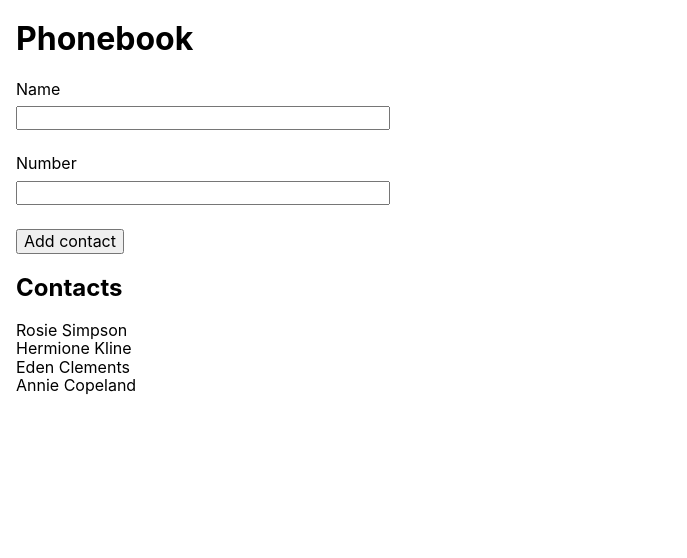
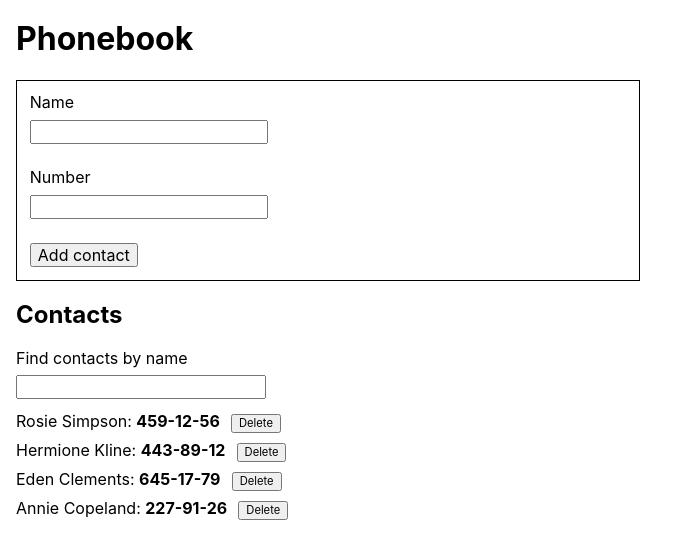
Before and after one commit to BoikoIgor/goit-react-hw-03-phonebook, a React (Create React App) app: page / in a window 1280 px wide. Shown: the top 558 px of the page, without its empty margins (0-687 px from the left). Built offline with nearby package versions, Linux system fonts and the light colour scheme.

Commit message:
add del contact

```diff
--- a/src/components/App.js
+++ b/src/components/App.js
@@ -4,6 +4,7 @@ import { GlobalStyle } from './GlobalStyle';
 import { nanoid } from 'nanoid';
 import { ContactForm } from './ContactForm/ContactForm';
 import { ContactList } from './ContactList/ContactList';
+import { Filter } from './Filter/Filter';
 
 export class App extends Component {
   state = {
@@ -13,10 +14,14 @@ export class App extends Component {
       { id: 'id-3', name: 'Eden Clements', number: '645-17-79' },
       { id: 'id-4', name: 'Annie Copeland', number: '227-91-26' },
     ],
-    name: '',
+    filter: '',
   };
-  formSubmitHandler = ({ name, number }) => {
-    this.setState(prevState => {
+  addContact = ({ name, number }) => {
+    this.state.contacts.some(
+      contact => contact.name.toLocaleLowerCase() === name.toLocaleLowerCase()
+    )
+      ? alert(`${name} is already in contacts`)
+      : this.setState(prevState => {
           return {
             contacts: [
               ...prevState.contacts,
@@ -29,21 +34,35 @@ export class App extends Component {
           };
         });
   };
+  onChangeInput = evt => {
+    const { name, value } = evt.currentTarget;
+    this.setState({ [name]: value });
+  };
+  filter = () => {
+    const { contacts, filter } = this.state;
+    const filteredContacts = contacts.filter(contact =>
+      contact.name.toLowerCase().includes(filter.toLowerCase())
+    );
+    return filteredContacts;
+  };
+  delContact = id => {
+    const filtred = this.state.contacts.filter(contact => contact.id !== id);
+    this.setState({ contacts: filtred });
+  };
+
   render() {
-    // const { value } = this.state.name;
     return (
       <Layout>
         <div>
           <h1>Phonebook</h1>
-          <ContactForm
-            // value={this.state.name}
-            // onChange={this.handleChange}
-            onSubmit={this.formSubmitHandler}
-          />
+          <ContactForm onSubmit={this.addContact} />
 
           <h2>Contacts</h2>
-          {/* <Filter ... /> */}
-          <ContactList contacts={this.state.contacts} />
+          <Filter
+            filter={this.state.filter}
+            onChangeInput={this.onChangeInput}
+          />
+          <ContactList contacts={this.filter()} delContact={this.delContact} />
         </div>
         <GlobalStyle />
       </Layout>
--- a/src/components/ContactForm/ContactForm.js
+++ b/src/components/ContactForm/ContactForm.js
@@ -1,34 +1,43 @@
-// import PropTypes from 'prop-types';
+import PropTypes from 'prop-types';
 import { Component } from 'react';
 import { nanoid } from 'nanoid';
 const INITIAL_STATE = { name: '', number: '' };
+
 export class ContactForm extends Component {
   state = INITIAL_STATE;
   nameInputId = nanoid(10);
   numberInputId = nanoid(5);
+
   handleChange = evt => {
     const { name, value } = evt.currentTarget;
     this.setState({ [name]: value });
   };
   handleSubmit = evt => {
     evt.preventDefault();
-    // console.log(this.state);
     this.props.onSubmit({ ...this.state });
     this.reset();
   };
   reset = () => {
     this.setState({ ...INITIAL_STATE });
   };
+
   render() {
     return (
-      <form onSubmit={this.handleSubmit}>
+      <form
+        onSubmit={this.handleSubmit}
+        style={{
+          border: '0.1rem solid black',
+          width: '50%',
+          padding: '0.8rem',
+        }}
+      >
         <label
           htmlFor={this.nameInputId}
           style={{ display: 'flex', flexDirection: 'column', gap: '0.5rem' }}
         >
           Name
           <input
-            style={{ width: '30%' }}
+            style={{ width: '40%' }}
             type="text"
             name="name"
             value={this.state.name}
@@ -50,7 +59,7 @@ export class ContactForm extends Component {
         >
           Number
           <input
-            style={{ width: '30%' }}
+            style={{ width: '40%' }}
             type="tel"
             name="number"
             value={this.state.number}
@@ -68,3 +77,6 @@ export class ContactForm extends Component {
     );
   }
 }
+ContactForm.propTypes = {
+  onSubmit: PropTypes.func.isRequired,
+};
--- a/src/components/ContactList/ContactList.js
+++ b/src/components/ContactList/ContactList.js
@@ -1,11 +1,28 @@
-// import PropTypes from 'prop-types';
-export const ContactList = ({ contacts }) => {
+import PropTypes from 'prop-types';
+export const ContactList = ({ contacts, delContact }) => {
   return (
-    // <List style={{ display: 'flex', gap: 8 }}>
     <ul>
       {contacts.map(contact => (
-        <li key={contact.id}>{contact.name}</li>
+        <li key={contact.id} style={{ marginBottom: '0.5rem' }}>
+          {contact.name}:{' '}
+          <span>
+            <b>{contact.number}</b>
+          </span>
+          <button
+            style={{ marginLeft: '0.7rem', fontSize: '0.7rem' }}
+            type="button"
+            onClick={() => {
+              delContact(contact.id);
+            }}
+          >
+            Delete
+          </button>
+        </li>
       ))}
     </ul>
   );
 };
+ContactList.propTypes = {
+  contacts: PropTypes.array.isRequired,
+  delContact: PropTypes.func.isRequired,
+};
--- a/src/components/Filter/Filter.js
+++ b/src/components/Filter/Filter.js
@@ -0,0 +1,28 @@
+import PropTypes from 'prop-types';
+export const Filter = ({ filter, onChangeInput }) => {
+  return (
+    <>
+      <label
+        style={{
+          display: 'flex',
+          flexDirection: 'column',
+          gap: '0.5rem',
+          width: '50%',
+        }}
+      >
+        Find contacts by name
+        <input
+          style={{ display: 'flex', marginBottom: '0.8rem', width: '40%' }}
+          onChange={onChangeInput}
+          value={filter}
+          type="text"
+          name="filter"
+        />
+      </label>
+    </>
+  );
+};
+Filter.propTypes = {
+  filter: PropTypes.string.isRequired,
+  onChangeInput: PropTypes.func.isRequired,
+};
```
Also changed, not shown: src/components/ContactItem/ContactItem.js (deleted), src/components/ContactItem/ContactItem.styled.js (deleted). Lines whose indentation alone changed are shown as unchanged.
